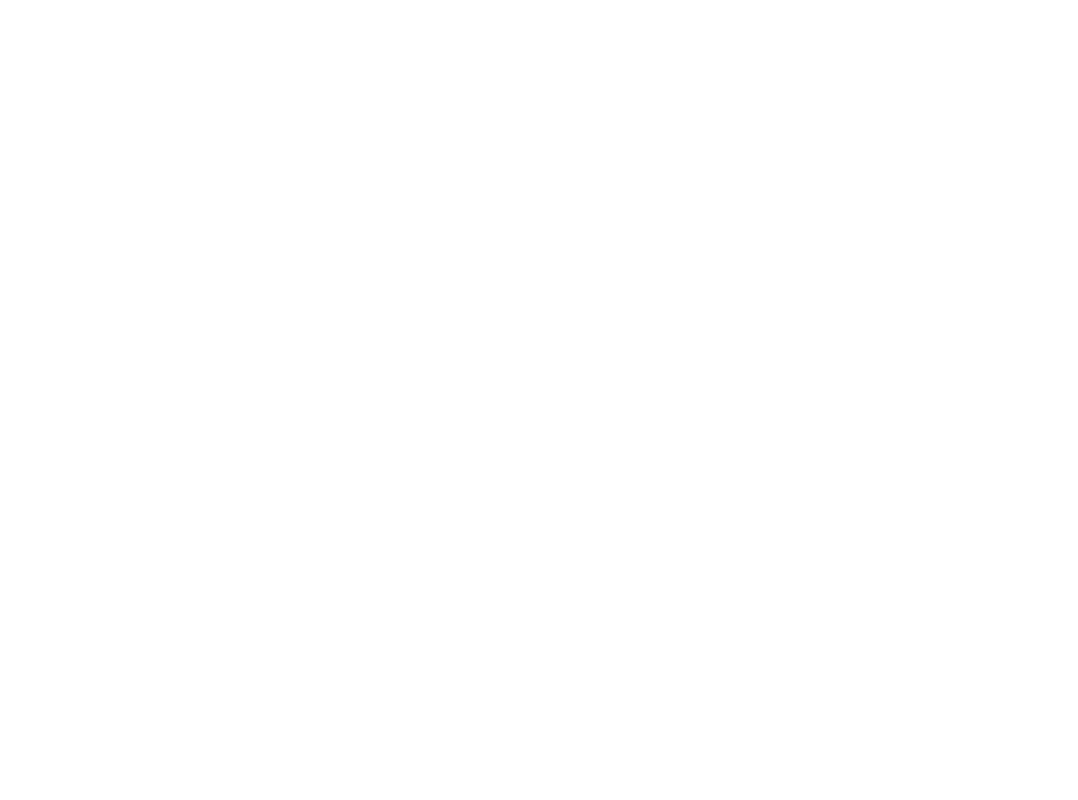
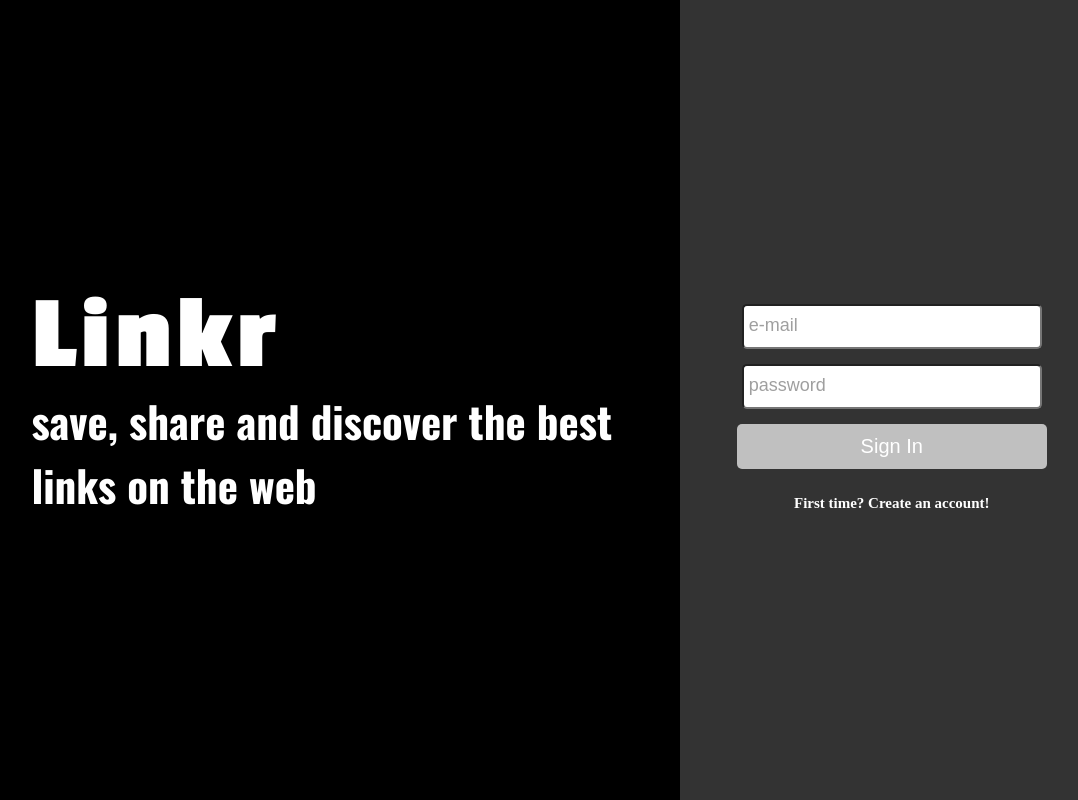
Before and after one commit to fabianylopes/projeto17-linkr_front-end, a React (Create React App) app: page / in a window 1280 px wide. Before the commit this address had no page. Shown: the whole page, without its empty margins (177-1255 px from the left). Built offline with nearby package versions, Linux system fonts and the light colour scheme.

Commit message:
feat: login concluido sem o context

```diff
--- a/src/components/App.js
+++ b/src/components/App.js
@@ -4,11 +4,17 @@
 
 import '../css/reset.css';
 import '../css/style.css';
+import Login from "./Login";
+import Register from "./Register";
 
 function App(){
+
+
     return (
         <BrowserRouter>
             <Routes>
+                <Route path="/" element={<Login/>} />
+                <Route path="/sign-up" element={<Register/>} />
                 <Route path="/timeline" element={<Timeline/>} />
             </Routes>
         </BrowserRouter>
--- /dev/null
+++ b/src/components/Login.js
@@ -0,0 +1,162 @@
+import axios from "axios";
+import { useState, useEffect} from "react";
+import { Link, useNavigate } from "react-router-dom";
+import styled from "styled-components";
+import api from "./utils/api/api";
+import LeftInitial from "./utils/LeftInitial";
+
+function Login(){
+
+    const [userInfo, setDataUserToRegister] = useState({email:'', password:''});
+    const [buttonState, setButtonState] = useState({activate:false, name:'Sign In'});
+    const navigate = useNavigate();
+
+    useEffect(()=>{
+
+        const{ email, password } = userInfo;
+
+        if(email!== '' && password !== '' ){
+            setButtonState({...buttonState, activate:true});
+        }else setButtonState({...buttonState, activate:false});
+
+    }, [userInfo]);
+
+    function tryLogin(event){
+
+        event.preventDefault();
+
+        //validação extra de segurança, pois os campos estão como required
+        //entretanto alguns usuários consegue desativar o required direto no html
+        if(userInfo.email === '' || userInfo.password === ''){
+            alert('preencha os dois campos');
+        }
+        else{
+            setButtonState({...buttonState, activate:false})
+
+            api.post('/sign-in', userInfo)
+                .then(response => { navigate('/timeline')})
+                .catch(error => {
+                    setButtonState({...buttonState, activate:true})
+                    alert(error.response.data)
+            });
+        }
+    }
+
+    return(
+    <>
+        <Main>
+            <LeftInitial />
+
+            <Div button={!buttonState.activate}>
+
+                <form onSubmit={tryLogin}>
+                    <input required type={"email"} placeholder="e-mail" onChange={(e)=>{setDataUserToRegister({...userInfo, email:e.target.value})}}></input>
+                    <input required type={"password"} placeholder="password" onChange={(e)=>{setDataUserToRegister({...userInfo, password:e.target.value})}}></input>
+                    <button disabled={!buttonState.activate}>{buttonState.name}</button>
+
+                </form>
+
+                <Link to={"/sign-up"}>
+                    <h2>First time? Create an account!</h2>
+                </Link>
+            </Div>
+        </Main>
+    </>
+
+    )
+
+}
+
+const Div = styled.div`
+    background-color:  #333333;
+    width: 450px;
+    height: 100vh;
+    padding: 0px 10px 0px 10px;
+    display: flex;
+    justify-content: center;
+    align-items: center;
+
+    flex-direction: column;
+    font-family: 'Oswald';
+    font-style: normal;
+    font-weight: 700;
+
+    input{
+        margin-top: 15px;
+        width: 300px;
+        height: 45px;
+        border-radius: 5px;
+        padding: 5px;
+        background-color: #FFFFFF;
+    }
+    input::placeholder{
+
+        font-size: 18px;
+        line-height: 40px;
+        color: #9F9F9F;
+    }
+    h1{
+
+        font-size: 32px;
+        line-height: 50px;
+        color: #FFFFFF;
+    }
+
+    button{
+        margin-top: 15px;
+        width: 310px;
+        height: 45px;
+        border-radius: 5px;
+        padding: 5px;
+        background: ${props=> props.button ? '#C0C0C0': '#1877F2'};
+        font-size: 20px;
+        line-height: 23px;
+        color: #FFFFFF;
+    }
+    h2{
+        font-family: 'Raleway';
+        font-style: normal;
+        font-weight: 700;
+        font-size: 15px;
+        line-height: 18px;
+        color: #FFFFFF;
+        margin-top: 25px;
+
+    }
+    h2:hover{
+        color: grey;
+    }
+    form{
+        display: flex;
+        align-items: center;
+        justify-content: center;
+        flex-direction: column;
+    }
+
+    @media (max-width: 400px) {
+
+        width: 100%;
+        justify-content: start;
+        padding: 30px 0 0 0;
+
+        input{
+            height: 35px;
+        }
+    }
+
+`
+const Main = styled.main`
+
+    display: flex;
+    align-items: center;
+    flex-direction: row;
+    justify-content: space-between;
+    background-color: black;
+
+    @media (max-width: 400px) {
+
+        flex-direction: column;
+        margin: 0;
+    }
+`
+export default Login;
--- /dev/null
+++ b/src/components/Register.js
@@ -0,0 +1,165 @@
+import axios from "axios";
+import { useState, useEffect} from "react";
+import { Link, useNavigate } from "react-router-dom";
+import styled from "styled-components";
+import api from "./utils/api/api";
+import LeftInitial from "./utils/LeftInitial";
+
+function Register(){
+
+    const [userInfo, setDataUserToRegister] = useState({email:'', username:'', password:'', picture_url:''});
+    const [buttonState, setButtonState] = useState({activate:false, name:'Sign Up'});
+    const navigate = useNavigate();
+
+    useEffect(()=>{
+
+        const{ email, username, password, picture_url } = userInfo;
+
+        if(email!== '' && password !== '' && username !== '' && picture_url !== ''){
+            setButtonState({...buttonState, activate:true});
+        }else setButtonState({...buttonState, activate:false});
+
+    }, [userInfo]);
+
+    console.log(buttonState);
+
+    function tryCadastrar(event){
+
+        event.preventDefault();
+
+        setButtonState({...buttonState, activate:false})
+
+        api.post('/sign-up', userInfo)
+            .then(response => { navigate('/')})
+            .catch(error => {
+                setButtonState({...buttonState, activate:true})
+                alert(error.response.data)
+
+            });
+    }
+
+    return(
+
+        <>
+        <Main>
+            <LeftInitial/>
+
+            <Div button={!buttonState.activate}>
+
+                <form onSubmit={tryCadastrar}>
+                    <input required type={"email"} placeholder="e-mail" onChange={(e)=>{setDataUserToRegister({...userInfo, email:e.target.value})}}></input>
+                    <input required type={"password"} placeholder="password" onChange={(e)=>{setDataUserToRegister({...userInfo, password:e.target.value})}}></input>
+                    <input required type={"text"} placeholder="username" onChange={(e)=>{setDataUserToRegister({...userInfo, username:e.target.value})}}></input>
+                    <input required type={"url"} placeholder="picture url" onChange={(e)=>{setDataUserToRegister({...userInfo, picture_url:e.target.value})}}></input>
+                    <button disabled={!buttonState.activate}>{buttonState.name}</button>
+
+                </form>
+
+                <Link to={"/"}>
+                    <h2>Switch back to log in</h2>
+                </Link>
+            </Div>
+        </Main>
+        </>
+
+    )
+
+
+}
+
+const Div = styled.div`
+    background-color:  #333333;
+    width: 450px;
+    height: 100vh;
+    padding: 0px 10px 0px 10px;
+    display: flex;
+    justify-content: center;
+    align-items: center;
+
+    flex-direction: column;
+    font-family: 'Oswald';
+    font-style: normal;
+    font-weight: 700;
+
+    input{
+        margin-top: 15px;
+        width: 300px;
+        height: 45px;
+        border-radius: 5px;
+        padding: 5px;
+        background-color: #FFFFFF;
+    }
+    input::placeholder{
+
+        font-size: 18px;
+        line-height: 40px;
+        color: #9F9F9F;
+    }
+    h1{
+
+        font-size: 32px;
+        line-height: 50px;
+        color: #FFFFFF;
+    }
+
+    button{
+        margin-top: 15px;
+        width: 310px;
+        height: 45px;
+        border-radius: 5px;
+        padding: 5px;
+        background: ${props=> props.button ? '#C0C0C0': '#1877F2'};
+
+        font-size: 20px;
+        line-height: 23px;
+        color: #FFFFFF;
+    }
+    h2{
+        font-family: 'Raleway';
+        font-style: normal;
+        font-weight: 700;
+        font-size: 15px;
+        line-height: 18px;
+        color: #FFFFFF;
+        margin-top: 25px;
+
+    }
+    h2:hover{
+        color: grey;
+    }
+    form{
+        display: flex;
+        align-items: center;
+        justify-content: center;
+        flex-direction: column;
+    }
+
+    @media (max-width: 400px) {
+
+        width: 100%;
+        justify-content: start;
+        padding: 30px 0 0 0;
+
+        input{
+            height: 35px;
+        }
+    }
+
+`
+const Main = styled.main`
+
+    display: flex;
+    align-items: center;
+    flex-direction: row;
+    justify-content: space-between;
+    background-color: black;
+
+    @media (max-width: 400px) {
+
+        flex-direction: column;
+        margin: 0;
+    }
+`
+
+
+export default Register;
--- /dev/null
+++ b/src/components/utils/LeftInitial.js
@@ -0,0 +1,75 @@
+import styled from "styled-components";
+
+
+function LeftInitial(){
+
+    return(
+
+        <MainLeft>
+            <p>Linkr</p>
+            <h1>save, share and discover
+            the best links on the web</h1>
+        </MainLeft>
+
+    );
+
+}
+
+const MainLeft = styled.div`
+
+    display:flex;
+    height: 100vh;
+    width: 50%;
+
+
+    flex-direction: column;
+    justify-content: center;
+    font-family: oswald;
+    font-weight: 700;
+    font-style: normal;
+    color: #FFFFFF;
+    margin-left:16.28%;
+    margin-right: 50px;
+
+    p{
+        font-family: 'Passion One';
+
+        font-size: 106px;
+
+
+    /* identical to box height */
+    letter-spacing: 0.05em;
+
+    }
+
+    h1{
+        font-family: 'Oswald';
+        font-size: 43px;
+        line-height: 64px;
+    }
+
+    @media (max-width: 400px) {
+
+        width: 100%;
+        height: auto;
+        display: flex;
+        align-items: center;
+        text-align: center;
+        margin: 0;
+        padding-bottom: 15px;
+        p{
+            font-size: 76px;
+            margin-top: 30px;
+        }
+        h1{
+            font-size: 25px;
+            line-height: 30px;
+            width: 75%;
+
+
+        }
+    }
+
+`
+
+export default LeftInitial;
--- a/src/components/utils/api/api.js
+++ b/src/components/utils/api/api.js
@@ -1,7 +1,7 @@
 import axios from "axios";
 
 const api = axios.create({
-    baseURL:"http://localhost:4000"
+    baseURL:"http://10.0.104:4000"
 });
 
 export default api;
```
